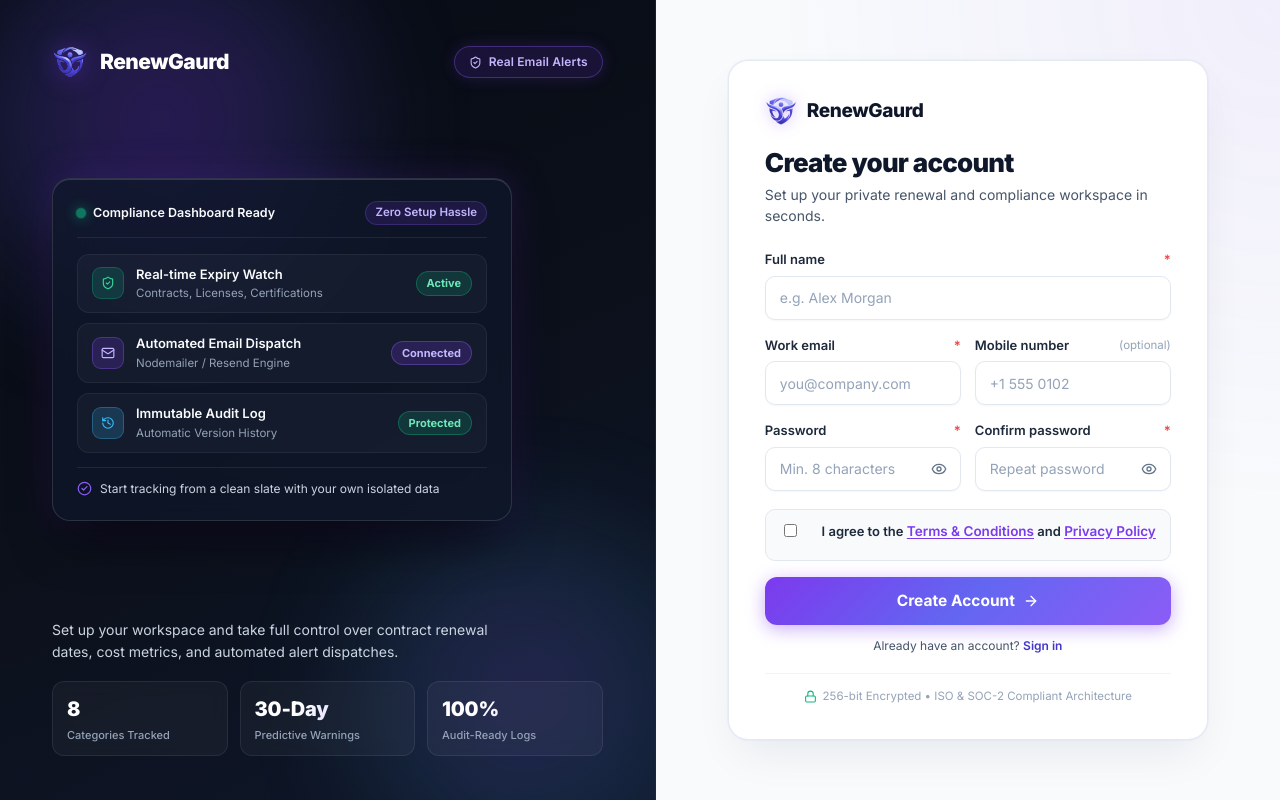
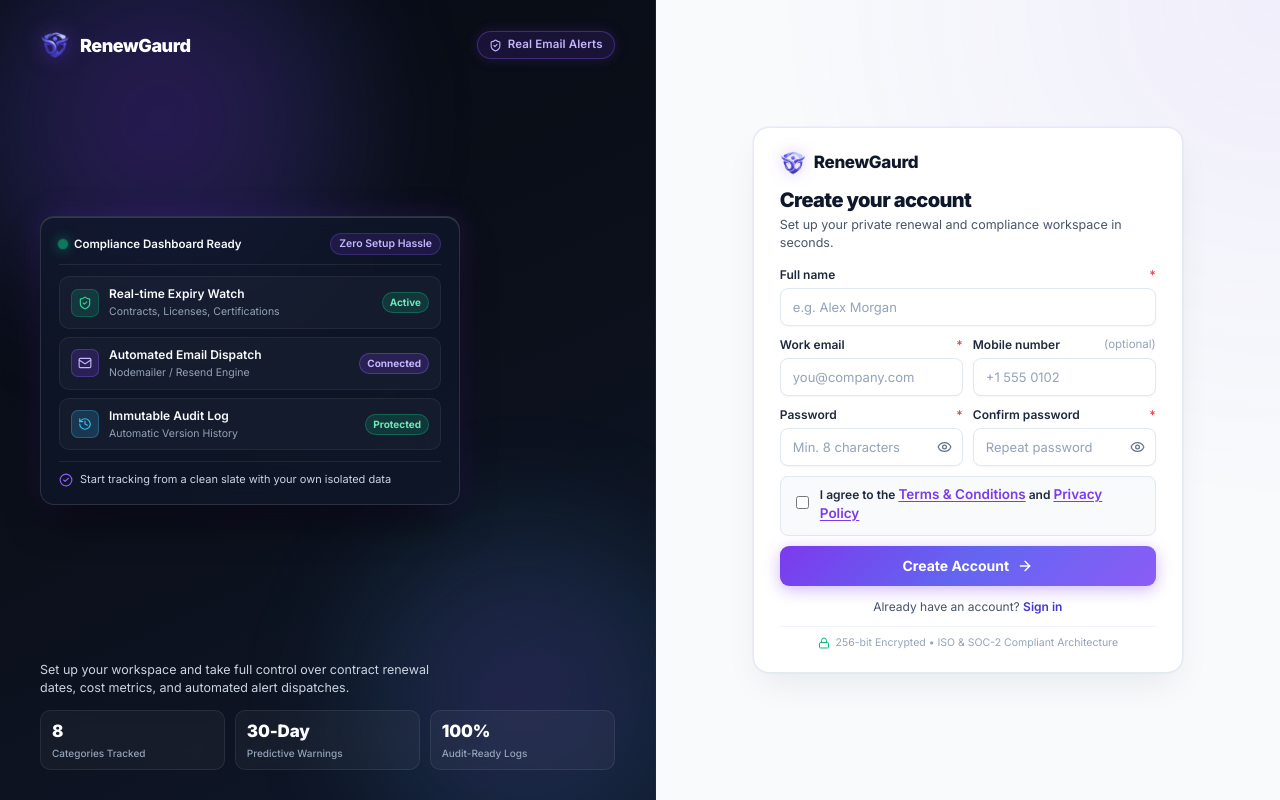
Before and after one commit to Elakkiya2708/Renewal_Gaurd, a website: page register.html in a window 1280 px wide. Drawn offline with nearby package versions, Linux system fonts and the light colour scheme.

Commit message:
Reduce size and compact form styles on register page

```diff
--- a/register.html
+++ b/register.html
@@ -59,7 +59,7 @@
     .auth-visual {
       position: relative;
       background: linear-gradient(155deg, #070B14 0%, #0B0F19 45%, #0F172A 100%);
-      padding: 44px 52px;
+      padding: 30px 40px;
       display: flex;
       flex-direction: column;
       justify-content: space-between;
@@ -105,33 +105,33 @@
     .brand-light {
       display: flex;
       align-items: center;
-      gap: 12px;
+      gap: 10px;
       text-decoration: none;
       color: #FFFFFF;
-      font-size: 21px;
+      font-size: 18px;
       font-weight: 850;
       letter-spacing: -0.025em;
     }
 
     .brand-light .brand-mark {
-      width: 36px;
-      height: 36px;
-      filter: drop-shadow(0 0 12px rgba(124, 58, 237, 0.6));
+      width: 30px;
+      height: 30px;
+      filter: drop-shadow(0 0 10px rgba(124, 58, 237, 0.6));
     }
 
     .auth-tag-pill {
       display: inline-flex;
       align-items: center;
-      gap: 7px;
-      font-size: 12px;
+      gap: 6px;
+      font-size: 11.5px;
       font-weight: 600;
       color: var(--reg-violet-soft);
       background: rgba(124, 58, 237, 0.15);
       border: 1px solid rgba(139, 92, 246, 0.35);
-      padding: 6px 14px;
+      padding: 4px 11px;
       border-radius: 999px;
       backdrop-filter: blur(8px);
-      box-shadow: 0 0 16px rgba(124, 58, 237, 0.2);
+      box-shadow: 0 0 14px rgba(124, 58, 237, 0.2);
     }
 
     /* Glassmorphic Feature Preview Card */
@@ -142,11 +142,11 @@
       backdrop-filter: blur(24px);
       -webkit-backdrop-filter: blur(24px);
       border: 1px solid rgba(255, 255, 255, 0.12);
-      border-radius: 18px;
-      padding: 22px 24px;
-      box-shadow: 0 25px 50px -12px rgba(0, 0, 0, 0.7), 0 0 40px rgba(124, 58, 237, 0.2), inset 0 1px 0 rgba(255, 255, 255, 0.15);
-      max-width: 460px;
-      margin: 28px 0;
+      border-radius: 14px;
+      padding: 16px 18px;
+      box-shadow: 0 20px 40px -10px rgba(0, 0, 0, 0.7), 0 0 30px rgba(124, 58, 237, 0.2), inset 0 1px 0 rgba(255, 255, 255, 0.15);
+      max-width: 420px;
+      margin: 16px 0;
       transition: transform 0.3s ease;
     }
 
@@ -159,16 +159,16 @@
       display: flex;
       align-items: center;
       justify-content: space-between;
-      margin-bottom: 16px;
-      padding-bottom: 12px;
+      margin-bottom: 11px;
+      padding-bottom: 9px;
       border-bottom: 1px solid rgba(255, 255, 255, 0.08);
     }
 
     .auth-preview-status {
       display: flex;
       align-items: center;
-      gap: 8px;
-      font-size: 12.5px;
+      gap: 7px;
+      font-size: 11.5px;
       font-weight: 600;
       color: #F8FAFC;
     }
@@ -188,11 +188,11 @@
     }
 
     .auth-preview-time {
-      font-size: 11.5px;
+      font-size: 10.5px;
       color: var(--reg-violet-soft);
       font-weight: 600;
       background: rgba(124, 58, 237, 0.15);
-      padding: 2px 9px;
+      padding: 2px 8px;
       border-radius: 999px;
       border: 1px solid rgba(139, 92, 246, 0.25);
     }
@@ -200,17 +200,17 @@
     .auth-preview-items {
       display: flex;
       flex-direction: column;
-      gap: 10px;
+      gap: 8px;
     }
 
     .auth-item-card {
       display: flex;
       align-items: center;
-      gap: 12px;
+      gap: 10px;
       background: rgba(255, 255, 255, 0.03);
       border: 1px solid rgba(255, 255, 255, 0.06);
-      padding: 10px 14px;
-      border-radius: 12px;
+      padding: 8px 11px;
+      border-radius: 10px;
       transition: all 0.2s ease;
     }
 
@@ -220,9 +220,9 @@
     }
 
     .auth-item-icon {
-      width: 32px;
-      height: 32px;
-      border-radius: 9px;
+      width: 28px;
+      height: 28px;
+      border-radius: 7px;
       display: flex;
       align-items: center;
       justify-content: center;
@@ -249,22 +249,22 @@
 
     .auth-item-body strong {
       display: block;
-      font-size: 13px;
+      font-size: 12px;
       font-weight: 600;
       color: #F8FAFC;
     }
 
     .auth-item-body span {
       display: block;
-      font-size: 11.5px;
+      font-size: 10.5px;
       color: #94A3B8;
       margin-top: 1px;
     }
 
     .auth-badge-pill {
-      font-size: 11px;
+      font-size: 10px;
       font-weight: 700;
-      padding: 3px 10px;
+      padding: 2px 7px;
       border-radius: 999px;
       margin-left: auto;
     }
@@ -282,19 +282,19 @@
     }
 
     .auth-preview-footer {
-      margin-top: 14px;
-      padding-top: 12px;
+      margin-top: 11px;
+      padding-top: 9px;
       border-top: 1px solid rgba(255, 255, 255, 0.08);
       display: flex;
       align-items: center;
-      gap: 8px;
-      font-size: 12px;
+      gap: 7px;
+      font-size: 11px;
       color: #CBD5E1;
     }
 
     .auth-preview-footer .icon {
-      width: 15px;
-      height: 15px;
+      width: 14px;
+      height: 14px;
       color: var(--reg-violet-bright);
     }
 
@@ -304,24 +304,24 @@
     }
 
     .auth-visual-tagline {
-      font-size: 14px;
-      line-height: 1.55;
+      font-size: 12.5px;
+      line-height: 1.45;
       color: #CBD5E1;
-      margin-bottom: 18px;
-      max-width: 440px;
+      margin-bottom: 12px;
+      max-width: 420px;
     }
 
     .auth-stats-grid {
       display: grid;
       grid-template-columns: repeat(3, 1fr);
-      gap: 12px;
+      gap: 10px;
     }
 
     .auth-stat-box {
       background: rgba(255, 255, 255, 0.04);
       border: 1px solid rgba(255, 255, 255, 0.08);
-      padding: 12px 14px;
-      border-radius: 12px;
+      padding: 8px 11px;
+      border-radius: 10px;
       backdrop-filter: blur(8px);
       transition: all 0.2s ease;
     }
@@ -334,7 +334,7 @@
     .auth-stat-box strong {
       display: block;
       font-family: 'Inter', sans-serif;
-      font-size: 20px;
+      font-size: 17px;
       font-weight: 850;
       color: #FFFFFF;
       background: linear-gradient(135deg, #FFFFFF 30%, #C4B5FD 100%);
@@ -344,30 +344,30 @@
 
     .auth-stat-box span {
       display: block;
-      font-size: 11px;
+      font-size: 10px;
       color: #94A3B8;
-      margin-top: 3px;
+      margin-top: 2px;
       font-weight: 500;
     }
 
-    /* Right Form Panel (Clean, Premium SaaS Card) */
+    /* Right Form Panel (Clean, Compact Premium SaaS Card) */
     .auth-panel {
       display: flex;
       align-items: center;
       justify-content: center;
-      padding: 40px 32px;
+      padding: 24px 20px;
       position: relative;
       background: radial-gradient(circle at 100% 0%, rgba(124, 58, 237, 0.06) 0%, transparent 50%), #F8FAFC;
     }
 
     .auth-card {
       width: 100%;
-      max-width: 480px;
+      max-width: 430px;
       background: #FFFFFF;
       border: 1px solid rgba(226, 232, 240, 0.9);
-      box-shadow: 0 20px 45px -10px rgba(15, 23, 42, 0.08), 0 0 0 1px rgba(124, 58, 237, 0.04);
-      border-radius: 20px;
-      padding: 34px 36px;
+      box-shadow: 0 16px 36px -8px rgba(15, 23, 42, 0.08), 0 0 0 1px rgba(124, 58, 237, 0.04);
+      border-radius: 16px;
+      padding: 22px 26px;
       display: flex;
       flex-direction: column;
       position: relative;
@@ -376,40 +376,40 @@
     .auth-card .brand {
       display: inline-flex;
       align-items: center;
-      gap: 10px;
+      gap: 8px;
       text-decoration: none;
       color: var(--reg-text-dark);
-      font-size: 19px;
+      font-size: 17px;
       font-weight: 800;
       letter-spacing: -0.02em;
-      margin-bottom: 20px;
+      margin-bottom: 12px;
     }
 
     .auth-card .brand .brand-mark {
-      width: 32px;
-      height: 32px;
+      width: 26px;
+      height: 26px;
       filter: drop-shadow(0 0 8px rgba(124, 58, 237, 0.4));
     }
 
     .auth-card h1 {
-      font-size: 26px;
+      font-size: 20px;
       font-weight: 850;
       letter-spacing: -0.03em;
-      margin: 0 0 6px;
+      margin: 0 0 4px;
       color: var(--reg-text-dark);
       line-height: 1.2;
     }
 
     .auth-card .subtitle {
       color: var(--reg-text-mid);
-      margin: 0 0 24px;
-      font-size: 14px;
-      line-height: 1.5;
+      margin: 0 0 14px;
+      font-size: 12.5px;
+      line-height: 1.45;
     }
 
     /* Form Fields & Rows */
     .auth-card .field {
-      margin-bottom: 16px;
+      margin-bottom: 10px;
       position: relative;
     }
 
@@ -417,10 +417,10 @@
       display: flex;
       align-items: center;
       justify-content: space-between;
-      font-size: 13px;
+      font-size: 12px;
       font-weight: 600;
       color: #1E293B;
-      margin-bottom: 6px;
+      margin-bottom: 4px;
     }
 
     .auth-card .field label .req {
@@ -431,8 +431,8 @@
     .auth-card .field-row {
       display: grid;
       grid-template-columns: 1fr 1fr;
-      gap: 14px;
-      margin-bottom: 16px;
+      gap: 10px;
+      margin-bottom: 10px;
     }
 
     .auth-card .field-row .field {
@@ -443,11 +443,11 @@
     .auth-card .input {
       width: 100%;
       box-sizing: border-box;
-      height: 44px;
-      padding: 10px 14px;
-      font-size: 14px;
+      height: 38px;
+      padding: 8px 12px;
+      font-size: 13px;
       font-family: inherit;
-      border-radius: 10px;
+      border-radius: 8px;
       border: 1.5px solid #E2E8F0;
       background: #FFFFFF;
       color: #0F172A;
@@ -462,7 +462,7 @@
 
     .auth-card .input:focus {
       border-color: var(--reg-violet-primary);
-      box-shadow: 0 0 0 3.5px rgba(124, 58, 237, 0.14);
+      box-shadow: 0 0 0 3px rgba(124, 58, 237, 0.14);
       outline: none;
     }
 
@@ -475,23 +475,23 @@
     }
 
     .password-field .input {
-      padding-right: 42px;
+      padding-right: 38px;
     }
 
     .password-field .toggle-visibility {
       position: absolute;
-      right: 8px;
+      right: 6px;
       top: 50%;
       transform: translateY(-50%);
       background: none;
       border: none;
       color: #64748B;
       cursor: pointer;
-      padding: 6px;
+      padding: 5px;
       display: flex;
       align-items: center;
       justify-content: center;
-      border-radius: 6px;
+      border-radius: 5px;
       transition: all 0.15s ease;
     }
 
@@ -501,15 +501,15 @@
     }
 
     .password-field .toggle-visibility .icon {
-      width: 16px;
-      height: 16px;
+      width: 15px;
+      height: 15px;
     }
 
     /* ==========================================================================
        Password Strength Feedback Meter
        ========================================================================== */
     .pw-strength-wrap {
-      margin-top: 7px;
+      margin-top: 4px;
       display: none;
     }
 
@@ -520,8 +520,8 @@
     .pw-strength-meter {
       display: flex;
       gap: 4px;
-      height: 4px;
-      margin-bottom: 5px;
+      height: 3px;
+      margin-bottom: 3px;
     }
 
     .pw-strength-bar {
@@ -541,7 +541,7 @@
       display: flex;
       align-items: center;
       justify-content: space-between;
-      font-size: 11px;
+      font-size: 10.5px;
     }
 
     .pw-strength-label {
@@ -555,9 +555,9 @@
     .pw-strength-label.strong { color: #059669; }
 
     .pw-match-indicator {
-      font-size: 11px;
+      font-size: 10.5px;
       font-weight: 600;
-      margin-top: 5px;
+      margin-top: 3px;
       display: none;
     }
 
@@ -574,10 +574,10 @@
     /* Error Messages */
     .field .error-msg {
       display: none;
-      font-size: 11.5px;
+      font-size: 11px;
       font-weight: 500;
       color: #EF4444;
-      margin-top: 5px;
+      margin-top: 3px;
     }
 
     .field.has-error .error-msg {
@@ -588,11 +588,11 @@
     .field.has-error .input {
       border-color: #EF4444;
       background: #FFF5F5;
-      box-shadow: 0 0 0 3px rgba(239, 68, 68, 0.1);
+      box-shadow: 0 0 0 2.5px rgba(239, 68, 68, 0.1);
     }
 
     @keyframes fadeInError {
-      from { opacity: 0; transform: translateY(-3px); }
+      from { opacity: 0; transform: translateY(-2px); }
       to { opacity: 1; transform: translateY(0); }
     }
 
@@ -600,9 +600,9 @@
     .reg-consent-box {
       background: #F8FAFC;
       border: 1.5px solid #E2E8F0;
-      border-radius: 10px;
-      padding: 12px 14px;
-      margin: 18px 0;
+      border-radius: 8px;
+      padding: 8px 11px;
+      margin: 10px 0;
       transition: all 0.2s ease;
     }
 
@@ -619,19 +619,19 @@
     .reg-consent-box .checkbox-row {
       display: flex;
       align-items: flex-start;
-      gap: 10px;
+      gap: 8px;
       cursor: pointer;
       user-select: none;
-      font-size: 12.5px;
+      font-size: 11.5px;
       color: #475569;
-      line-height: 1.45;
+      line-height: 1.4;
     }
 
     .reg-consent-box input[type="checkbox"] {
-      width: 17px;
-      height: 17px;
+      width: 15px;
+      height: 15px;
       accent-color: var(--reg-violet-primary);
-      margin-top: 1.5px;
+      margin-top: 1px;
       cursor: pointer;
       flex-shrink: 0;
     }
@@ -651,19 +651,19 @@
     /* Prominent "Create Account" Button */
     .btn-create-account {
       width: 100%;
-      height: 48px;
+      height: 40px;
       display: flex;
       align-items: center;
       justify-content: center;
       gap: 8px;
       background: var(--reg-grad-violet);
       color: #FFFFFF !important;
-      font-size: 15.5px;
+      font-size: 14px;
       font-weight: 700;
-      border-radius: 12px;
+      border-radius: 9px;
       border: none;
       cursor: pointer;
-      box-shadow: 0 4px 18px rgba(124, 58, 237, 0.4);
+      box-shadow: 0 4px 16px rgba(124, 58, 237, 0.35);
       transition: all 0.25s cubic-bezier(0.16, 1, 0.3, 1);
       position: relative;
       overflow: hidden;
@@ -671,8 +671,8 @@
 
     .btn-create-account:hover {
       background: var(--reg-grad-violet-hover);
-      box-shadow: 0 8px 26px rgba(124, 58, 237, 0.55);
-      transform: translateY(-2px);
+      box-shadow: 0 6px 20px rgba(124, 58, 237, 0.45);
+      transform: translateY(-1.5px);
     }
 
     .btn-create-account:active {
@@ -688,8 +688,8 @@
     /* Footer Sign-in Link */
     .auth-footer-link {
       text-align: center;
-      margin: 20px 0 0;
-      font-size: 13.5px;
+      margin: 10px 0 0;
+      font-size: 12px;
       color: var(--reg-text-mid);
     }
 
@@ -711,16 +711,16 @@
       align-items: center;
       justify-content: center;
       gap: 6px;
-      margin-top: 18px;
-      padding-top: 14px;
+      margin-top: 10px;
+      padding-top: 8px;
       border-top: 1px solid #F1F5F9;
-      font-size: 11.5px;
+      font-size: 10.5px;
       color: #94A3B8;
     }
 
     .auth-security-badge .icon {
-      width: 13px;
-      height: 13px;
+      width: 12px;
+      height: 12px;
       color: #10B981;
     }
 
@@ -878,12 +878,12 @@
         display: none;
       }
       .auth-panel {
-        padding: 32px 20px;
+        padding: 24px 16px;
         min-height: 100vh;
       }
       .auth-card {
-        max-width: 100%;
-        padding: 28px 24px;
+        max-width: 440px;
+        padding: 22px 20px;
         box-shadow: 0 10px 30px rgba(0, 0, 0, 0.05);
       }
     }
@@ -891,13 +891,13 @@
     @media (max-width: 540px) {
       .auth-card .field-row {
         grid-template-columns: 1fr;
-        gap: 12px;
+        gap: 10px;
       }
       .auth-card {
-        padding: 24px 18px;
+        padding: 20px 16px;
       }
       .auth-card h1 {
-        font-size: 23px;
+        font-size: 19px;
       }
     }
   </style>
```
